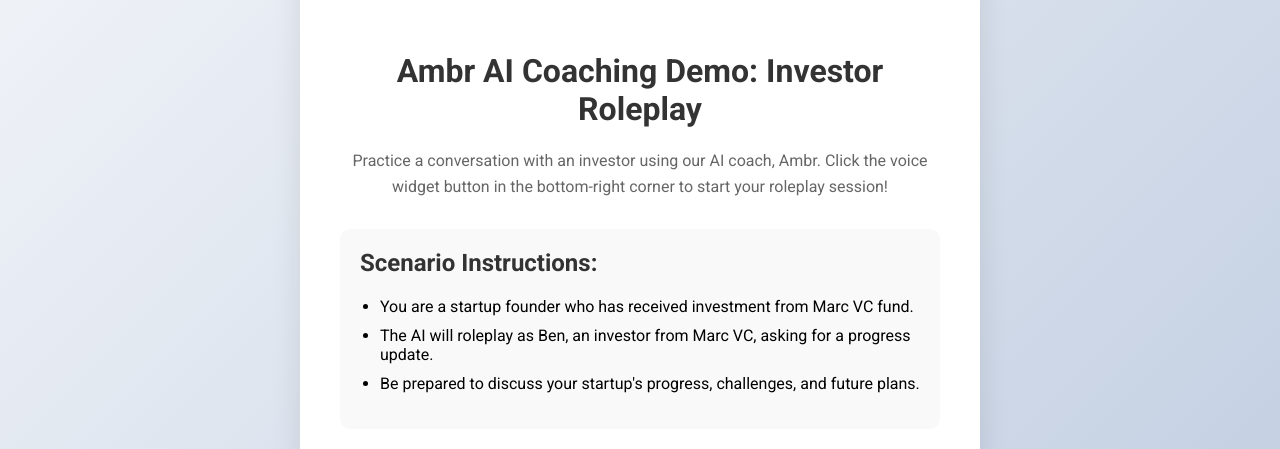
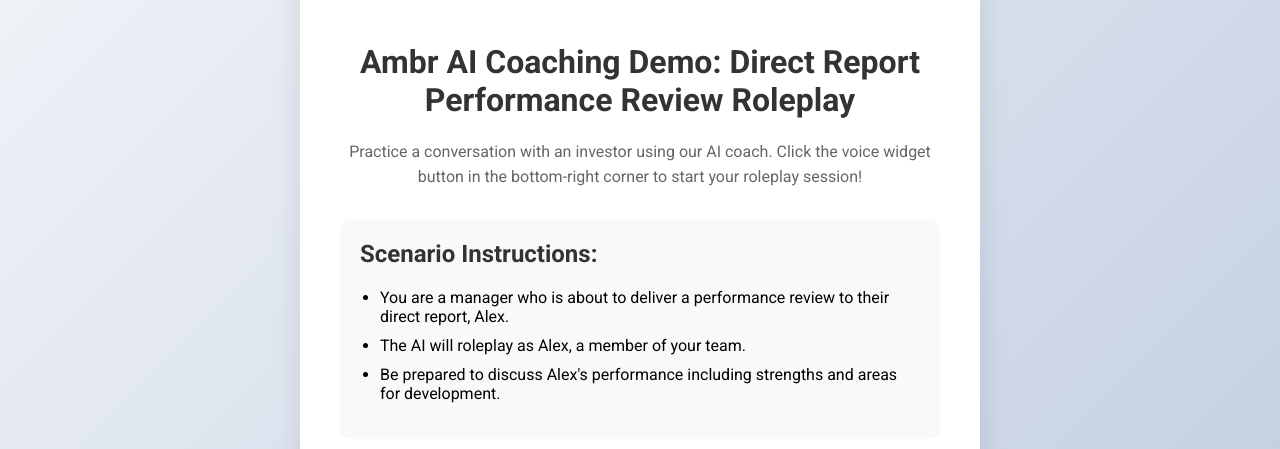
Before and after one commit to jamiewooduk/coach, a plain HTML site: page roleplay.html in a window 1280 px wide. Shown: the part 262-711 px from the top of the page. Drawn offline with Linux system fonts and the light colour scheme.

Commit message:
Update roleplay.html
Updated to difference scenario

```diff
--- a/roleplay.html
+++ b/roleplay.html
@@ -3,7 +3,7 @@
 <head>
     <meta charset="UTF-8">
     <meta name="viewport" content="width=device-width, initial-scale=1.0">
-    <title>Ambr AI Coaching Demo - Investor Roleplay</title>
+    <title>Ambr AI Coaching Demo - Feedback Roleplay</title>
     <link href="https://fonts.googleapis.com/css2?family=Roboto:wght@300;400;700&display=swap" rel="stylesheet">
     <style>
         body {
@@ -61,22 +61,22 @@
 <body>
     <div class="content">
         <img src="https://unicorn-cdn.b-cdn.net/e9bd57de-a14a-4499-9320-bc46ae85f19b/ambrgradientlogo.png" alt="Ambr Logo">
-        <h1>Ambr AI Coaching Demo: Investor Roleplay</h1>
-        <p>Practice a conversation with an investor using our AI coach, Ambr. Click the voice widget button in the bottom-right corner to start your roleplay session!</p>
+        <h1>Ambr AI Coaching Demo: Direct Report Performance Review Roleplay</h1>
+        <p>Practice a conversation with an investor using our AI coach. Click the voice widget button in the bottom-right corner to start your roleplay session!</p>
 
         <div class="instructions">
             <h2>Scenario Instructions:</h2>
             <ul>
-                <li>You are a startup founder who has received investment from Marc VC fund.</li>
-                <li>The AI will roleplay as Ben, an investor from Marc VC, asking for a progress update.</li>
-                <li>Be prepared to discuss your startup's progress, challenges, and future plans.</li>
+                <li>You are a manager who is about to deliver a performance review to their direct report, Alex.</li>
+                <li>The AI will roleplay as Alex, a member of your team.</li>
+                <li>Be prepared to discuss Alex's performance including strengths and areas for development.</li>
             </ul>
         </div>
     </div>
 
     <script>
         var vapiInstance = null;
-        const assistant = "35947e59-0efc-4e04-9d88-b216e5934ef6";
+        const assistant = "6c2f79ab-b1c7-4ddf-b2b0-8b73cd885aea";
         const apiKey = "1c16ffea-c397-4479-b065-df8d9f3c0a89";
         const buttonConfig = {
             position: "bottom-right",
@@ -86,8 +86,8 @@
             idle: {
                 color: `rgb(93, 254, 202)`,
                 type: "pill",
-                title: "Start Investor Roleplay",
-                subtitle: "Practice with Ben from Marc VC",
+                title: "Start Performance Management Roleplay",
+                subtitle: "Practice with Alex",
                 icon: `https://unpkg.com/lucide-static@0.321.0/icons/message-circle.svg`,
             },
             loading: {
```
